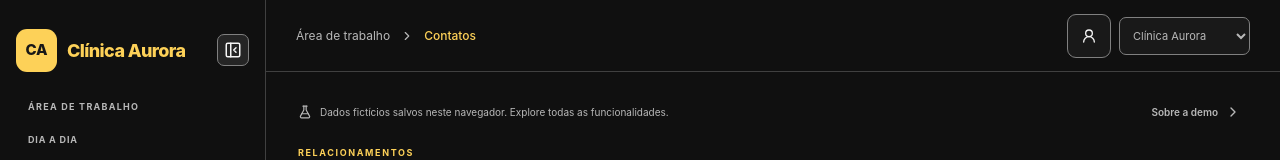
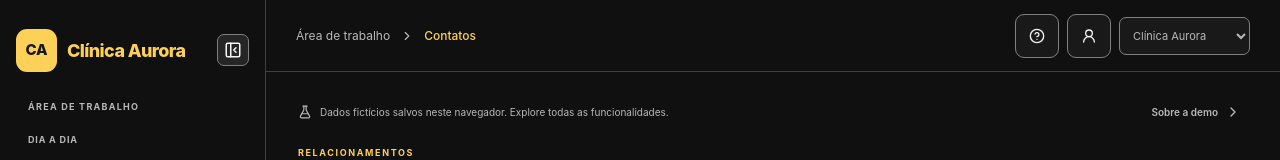
Before and after one commit to pedrobertani/sun7crm, a React (Vite) app: page /demo/contatos in a window 1280 px wide. Shown: the top 160 px of the page. Built offline with nearby package versions, Linux system fonts and the light colour scheme.

Commit message:
feat(help): ajuda contextual para perfis da demo

```diff
--- a/src/app/Shell.tsx
+++ b/src/app/Shell.tsx
@@ -1,4 +1,6 @@
 import { AccountMenu } from '../components/AccountMenu';
+import { HelpCenter } from '../components/help/HelpCenter';
+import { legacyPermissions } from '../modules/permissions/model';
 import { WorkspaceTheme } from '../components/WorkspaceTheme';
 import { useEffect, useState } from 'react';
 import { NavLink, Outlet, useNavigate, useLocation } from 'react-router-dom';
@@ -179,6 +181,12 @@ export function AppShell() {
             <strong>{current}</strong>
           </div>
           <div className="top-controls">
+            <HelpCenter
+              role={session.role}
+              keys={legacyPermissions(session.role).keys}
+              scope={legacyPermissions(session.role).scope}
+              demo
+            />
             <AccountMenu
               name={admin ? 'Caio' : member?.name || 'Usuário'}
               role={roleLabels[session.role]}
```
